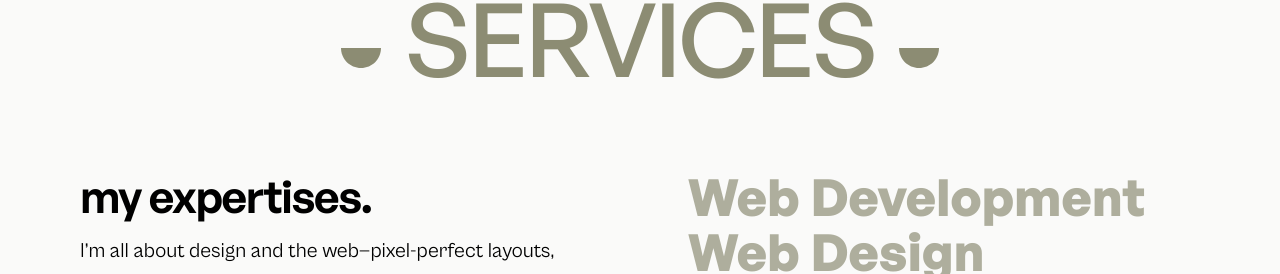
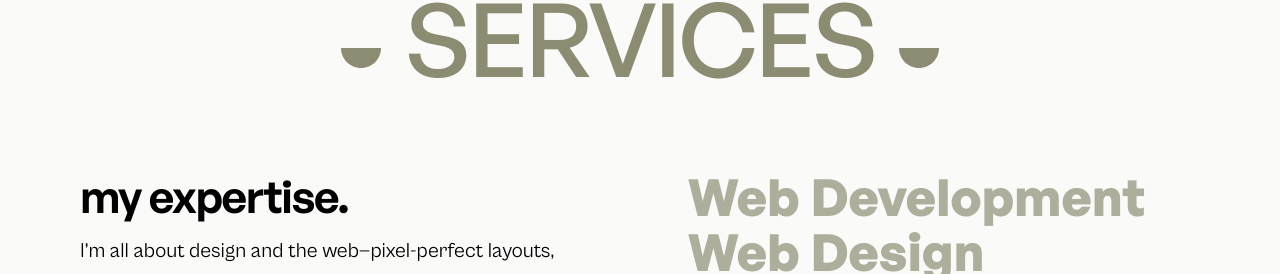
Before and after one commit to adhikari-dikshant/portfolio-main, a React (Vite) app: page / in a window 1280 px wide. Shown: the part 2763-3037 px from the top of the page. Built offline with nearby package versions, Linux system fonts and the light colour scheme.

Commit message:
spelling check

```diff
--- a/src/components/homepage/Services.jsx
+++ b/src/components/homepage/Services.jsx
@@ -25,7 +25,7 @@ export default function Services() {
             <Heading title="services" />
             <div className="">
                 <ServiceUi
-                    title="my expertises."
+                    title="my expertise."
                     description="I’m all about design and the web—pixel-perfect layouts, smooth interactions, and everything in between. My mission? To craft digital experiences that don’t just work but hit different and leave a lasting impact."
                     items={expertiseItems}
                 />
```
